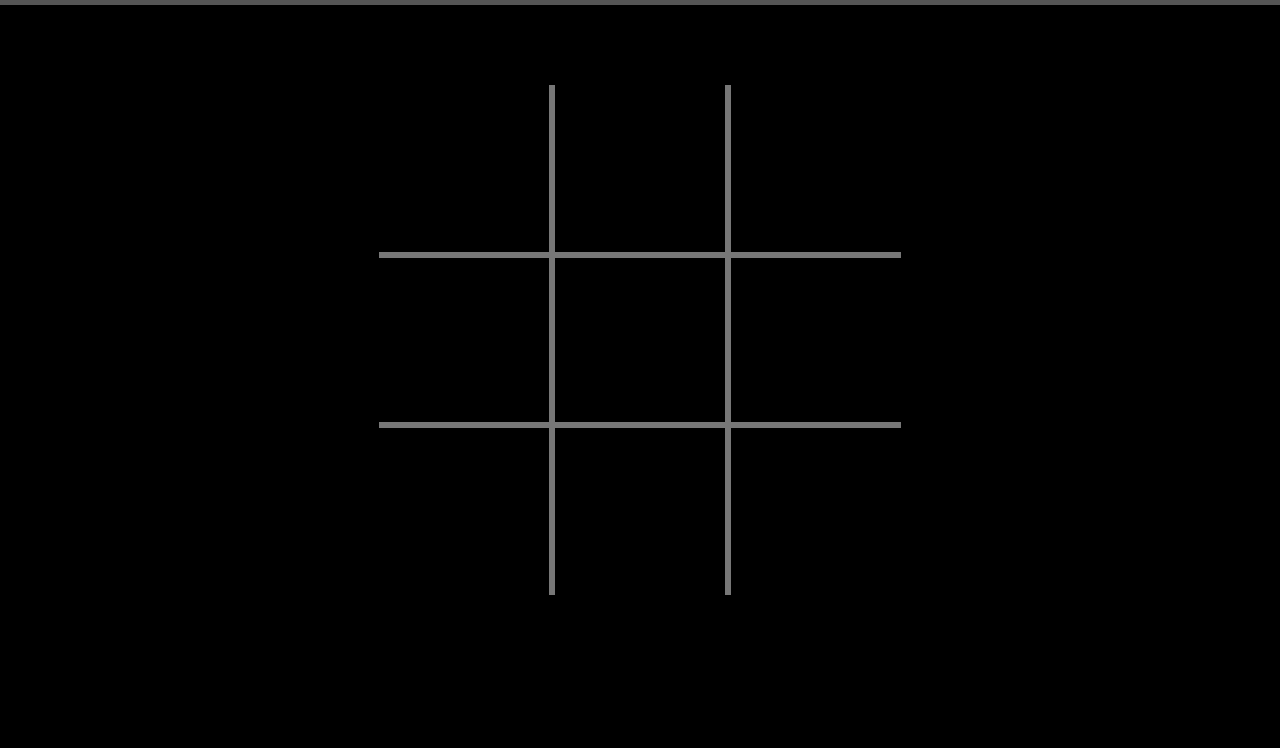
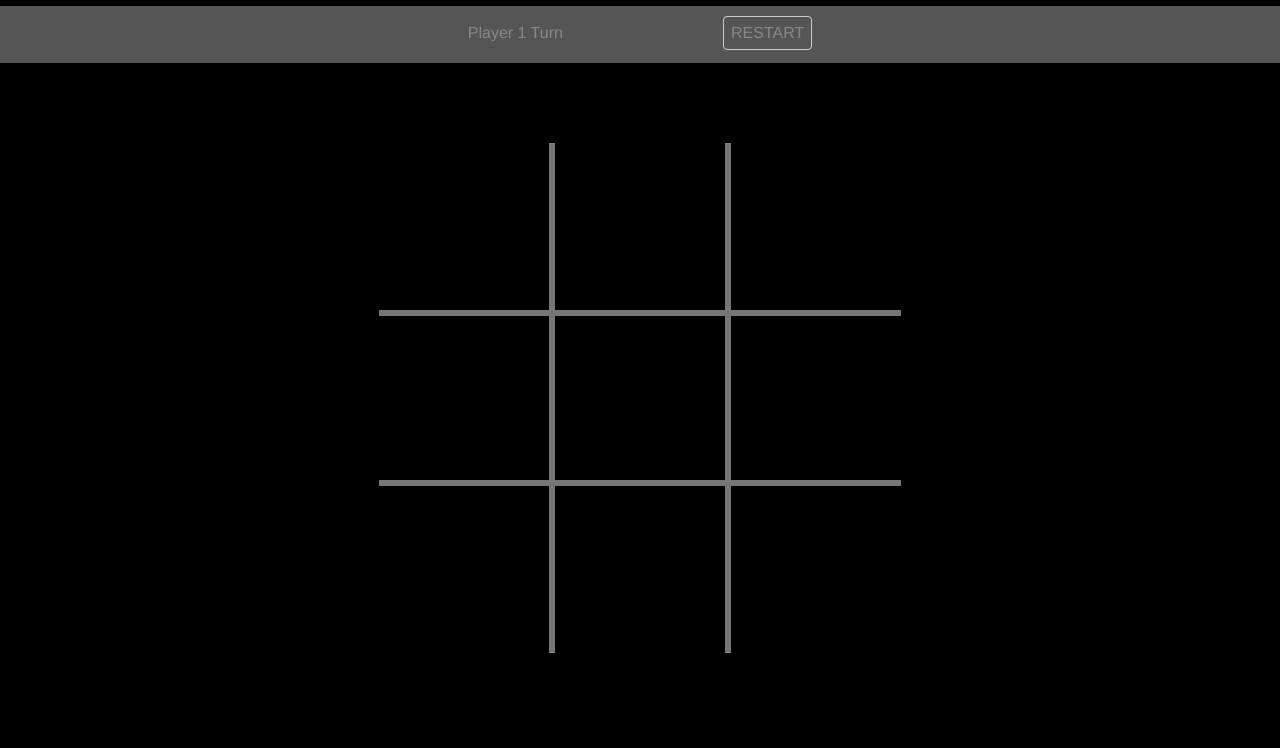
Before and after one commit to sanils/tic-tac-toe, a plain HTML site: page game.html in a window 1280 px wide. Shown: the part 52-800 px from the top of the page. Drawn offline with Linux system fonts and the light colour scheme.

Commit message:
adding game

```diff
--- a/style.css
+++ b/style.css
@@ -4,15 +4,11 @@ body {
   padding:0;
   margin:0;
   background-color:#000;
+  font-family:"Helvetica Neue", Helvetica, sans-serif;
 }
 
 #game {
   margin:80px auto;
-  background: rgba(255,255,255, 0.5);
-  background:transparent;
-}
-
-h1, h2, h3, h4, h5, p, span, div, a, td, li {
   font-family:"Helvetica Neue", Helvetica, sans-serif;
 }
 
@@ -28,21 +24,11 @@ td {
   font-size:80px;
   cursor:pointer;
   position:relative;
-  font-family: Futura, "Trebuchet MS", Arial, sans-serif;
-  color:#ddd;
+  color:#888;
 }
 
 td:nth-child(3) { border-right-width:0px; }
 tr:last-child td { border-bottom-width:0px; }
-
-h1 {
-  display: none;
-  text-align:center;
-  font-size:43px;
-  font-weight:200;
-  color:#fff;
-  text-shadow:0 1px 1px #555
-}
 
 #restart {
   display:inline-block;
@@ -50,33 +36,23 @@ h1 {
 
 .button {
   padding:7px;
-  color:#fff;
+  color:#888;
   border:1px solid rgba(255,255,255,0.7);
   border-radius:4px;
-  opacity:0.7;
   text-decoration:none;
-}
-
-.button:hover {
-  opacity:1;
-}
-
-#status {
-  color:#111;
-  font-size:21px;
 }
 
 #menu-container {
   background:#555;
   padding:10px;
   padding-bottom:13px;
+  color:#888;
 }
 
 #menu {
   width: 530px;
   margin:0 auto;
   padding:0;
-  opacity:1;
 }
 
 #menu li {
@@ -85,10 +61,8 @@ h1 {
   margin:0;
   padding:0;
   text-align:center;
-  opacity: 0.7;
+  color:#888;
 }
+
 #menu li:first-child { text-align:left; }
 #menu li:last-child  { text-align:right; }
-#menu li a {
-  text-decoration:none;
-}
```
